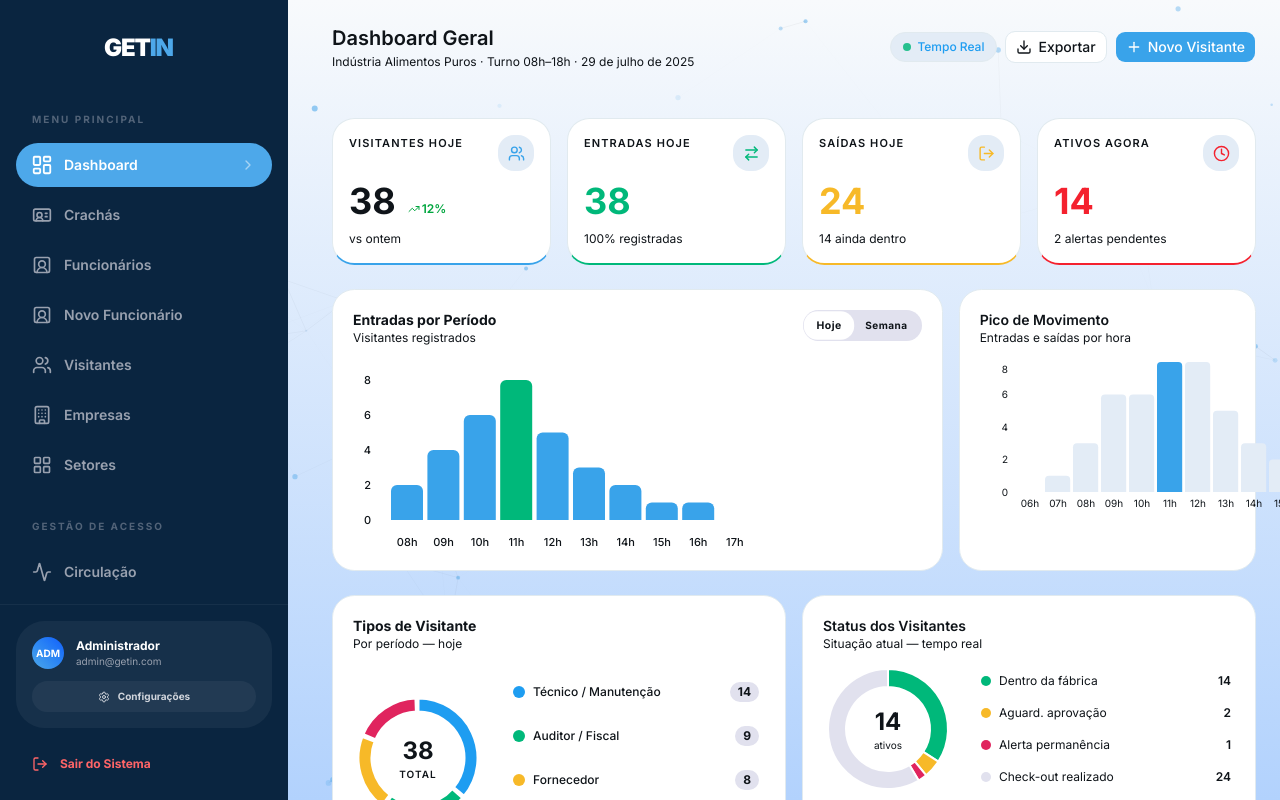
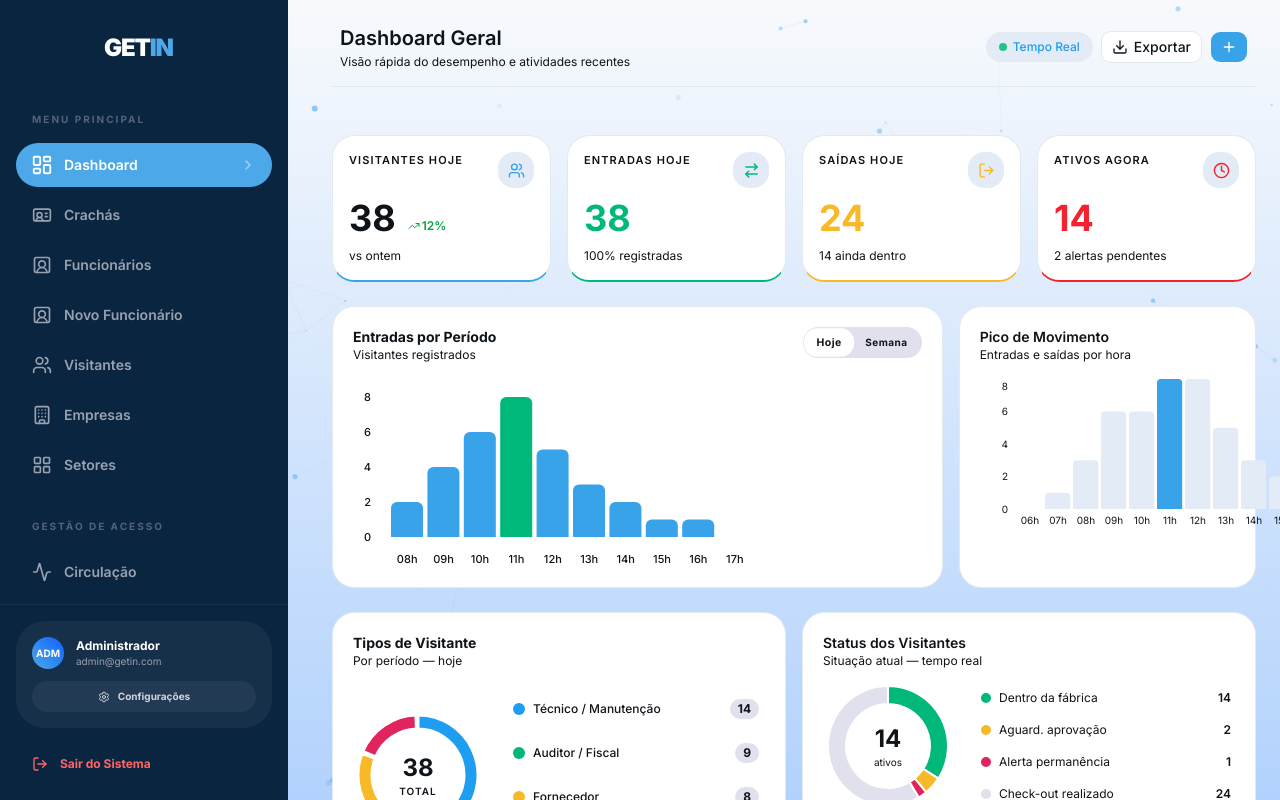
Before and after one commit to ocastroxs/get_in, a Next.js app: page /dashboard in a window 1280 px wide. Shown: the top 800 px of the page. Built offline with nearby package versions, Linux system fonts and the light colour scheme; sample sign-in values are in the browser's storage.

Commit message:
fix(dashboard): update subtitles for clarity and add button text in Topbar

```diff
--- a/src/app/dashboard/page.jsx
+++ b/src/app/dashboard/page.jsx
@@ -16,7 +16,7 @@ export default function DashboardPage() {
     <div className="flex flex-col gap-6 animate-in fade-in duration-700">
       <Topbar
         title="Dashboard Geral"
-        subtitle="Indústria Alimentos Puros · Turno 08h–18h · 29 de julho de 2025"
+        subtitle="Visão rápida do desempenho e atividades recentes"
       />
 
       {/* KPIs */}
--- a/src/app/dashboard/relatorios/page.jsx
+++ b/src/app/dashboard/relatorios/page.jsx
@@ -34,8 +34,9 @@ export default function RelatoriosPage() {
 
       {/* TOPBAR */}
       <Topbar
-        title="Relatórios e Analytics"
-        subtitle="Indústria Alimentos Puros • Visão Geral de Performance"
+        title="Relatórios"
+        subtitle="Relatório detalhado do período selecionado"
+        buttonText="Novo Relatório"
       />
 
       {/* STAT CARDS */}
--- a/src/components/Topbar.jsx
+++ b/src/components/Topbar.jsx
@@ -3,9 +3,9 @@
 import { Download, Plus } from "lucide-react";
 import { Button } from "@/components/ui/button";
 
-export default function Topbar({ title, subtitle }) {
+export default function Topbar({ title, subtitle, buttonText }) {
   return (
-    <header className="flex items-center justify-between mb-6 animate-in fade-in slide-in-from-top-4 duration-700">
+    <header className="flex items-center justify-between mb-6 animate-in fade-in slide-in-from-top-4 duration-700 border-b border-border pb-4 px-2">
       <div className="animate-in fade-in slide-in-from-left-4 duration-700 delay-100">
         <h1 className="text-xl font-semibold text-foreground">{title}</h1>
         {subtitle && <p className="text-xs text-muted-foreground mt-0.5">{subtitle}</p>}
@@ -27,7 +27,7 @@ export default function Topbar({ title, subtitle }) {
         {/* Novo Visitante */}
         <Button size="sm" className="gap-1.5 transition-all hover:shadow-md">
           <Plus size={13} />
-          Novo Visitante
+          {buttonText}
         </Button>
       </div>
     </header>
```
Also changed, not shown: 1 other file (tests, documents, lock files or other folders).
